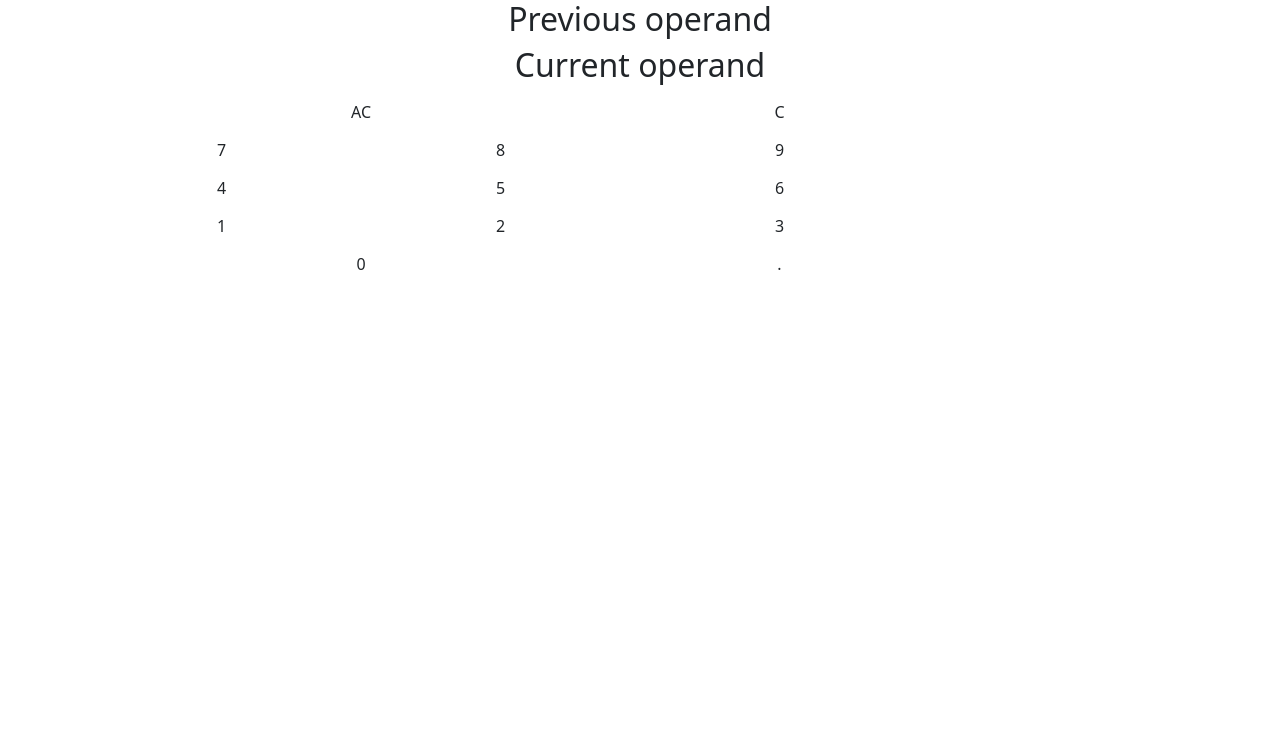
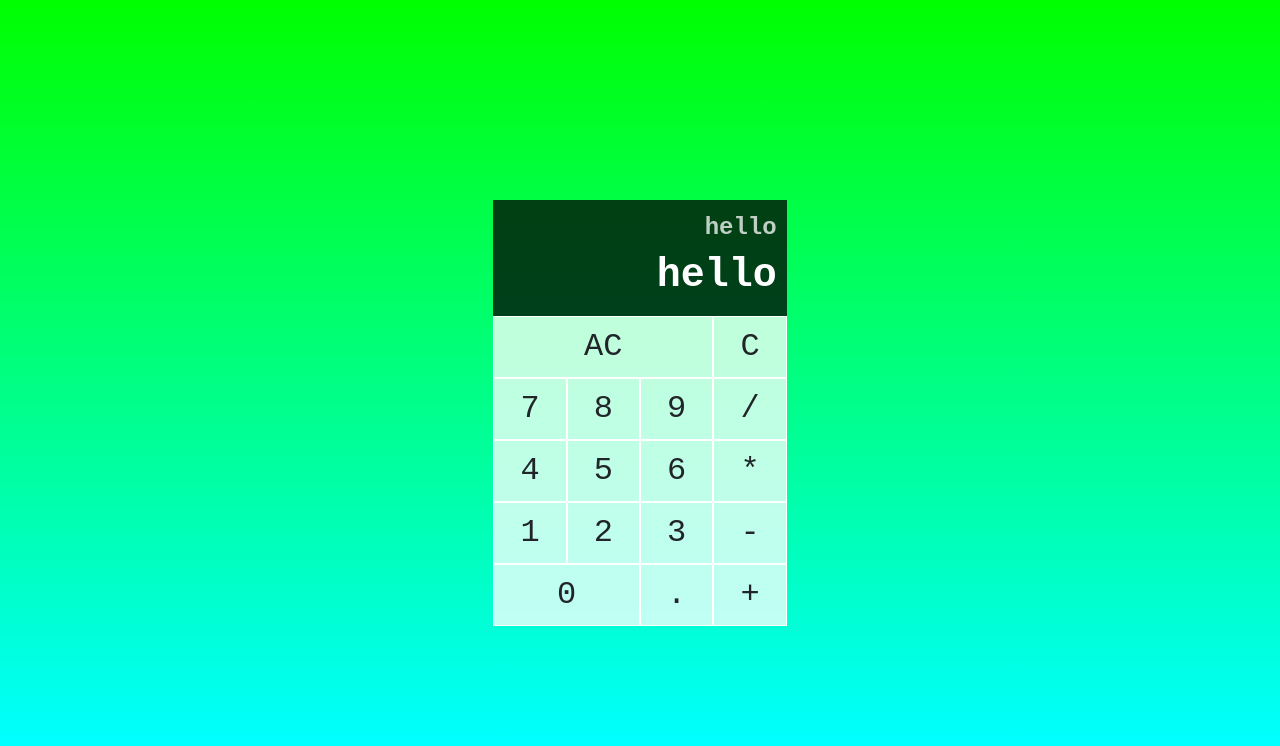
Before and after one commit to RenaAFMatos/Calculator-App-Bootstrap, a plain HTML site: page index.html in a window 1280 px wide. Drawn offline with nearby package versions, Linux system fonts and the light colour scheme.

Commit message:
Css style finished, still needs work on UI of smaller screens

```diff
--- a/index.html
+++ b/index.html
@@ -11,35 +11,39 @@
 <body>
     <div class="container">
         <div class="row">
-            <div class="col-12 col-6-lg text-center"">
-                <h2>Previous operand</h2>
-                <h2>Current operand</h2>
+            <div class="col-12 col-lg-4 text-center">
+                <div class="previous-operand">hello</div>
+                <div class="current-operand">hello</div>
             </div>
         </div>
         <div class="row">
-            <div class="col-12 col-6-lg">
+            <div class="col-12 col-lg-4" id="buttons">
                 <div class="btn-toolbar" role="toolbar" aria-label="Toolbar with button groups">
-                <button class="btn  col-6" type="button">AC</button>
+                <button class="btn  col-9" type="button">AC</button>
                 <button class="btn  col-3" type="button">C</button>
                 </div>
                 <div class="btn-toolbar" role="toolbar" aria-label="Toolbar with button groups">
                     <button class="btn  col-3" type="button">7</button>
                     <button class="btn  col-3" type="button">8</button>
                     <button class="btn  col-3" type="button">9</button>
+                    <button class="btn  col-3" type="button">/</button>
                 </div>
                 <div class="btn-toolbar" role="toolbar" aria-label="Toolbar with button groups">
                     <button class="btn  col-3" type="button">4</button>
                     <button class="btn  col-3" type="button">5</button>
                     <button class="btn  col-3" type="button">6</button>
+                    <button class="btn  col-3" type="button">*</button>
                 </div>
                 <div class="btn-toolbar" role="toolbar" aria-label="Toolbar with button groups">
                     <button class="btn  col-3" type="button">1</button>
                     <button class="btn  col-3" type="button">2</button>
                     <button class="btn  col-3" type="button">3</button>
+                    <button class="btn  col-3" type="button">-</button>
                 </div>
                 <div class="btn-toolbar" role="toolbar" aria-label="Toolbar with button groups">
                 <button class="btn  col-6" type="button">0</button>
                 <button class="btn  col-3" type="button">.</button>
+                <button class="btn  col-3" type="button">+</button>
                 </div>
             </div>
         </div>
--- a/styles.css
+++ b/styles.css
@@ -0,0 +1,57 @@
+*,
+*::before,
+*::after {
+  box-sizing: border-box;
+  font-family: "Courier New", Courier, monospace;
+  font-weight: 900;
+  justify-content: center;
+  align-items: center;
+}
+
+body {
+  padding: 0;
+  margin: 200px;
+  background: linear-gradient(lime, cyan 90%);
+}
+
+#buttons {
+  padding: 0%;
+}
+
+.btn.col-3,
+.btn.col-6,
+.btn.col-9 {
+  border: 1px solid white;
+  background-color: rgba(255, 255, 255, 0.75);
+  font-size: 2rem;
+  outline: none;
+  border-radius: 0%;
+}
+
+.btn.col-3:hover,
+.btn.col-6:hover,
+.btn.col-9:hover {
+  background-color: rgba(255, 255, 255, 0.9);
+}
+
+.col-12.col-lg-4.text-center {
+  grid-column: 1 / -1;
+  background-color: rgba(0, 0, 0, 0.75);
+  display: flex;
+  align-items: flex-end;
+  justify-content: space-around;
+  flex-direction: column;
+  padding: 10px;
+  word-wrap: break-word;
+  word-break: break-all;
+}
+
+.col-12.col-lg-4.text-center .previous-operand {
+  color: rgba(255, 255, 255, 0.75);
+  font-size: 1.5rem;
+}
+
+.col-12.col-lg-4.text-center .current-operand {
+  color: white;
+  font-size: 2.5rem;
+}
```
